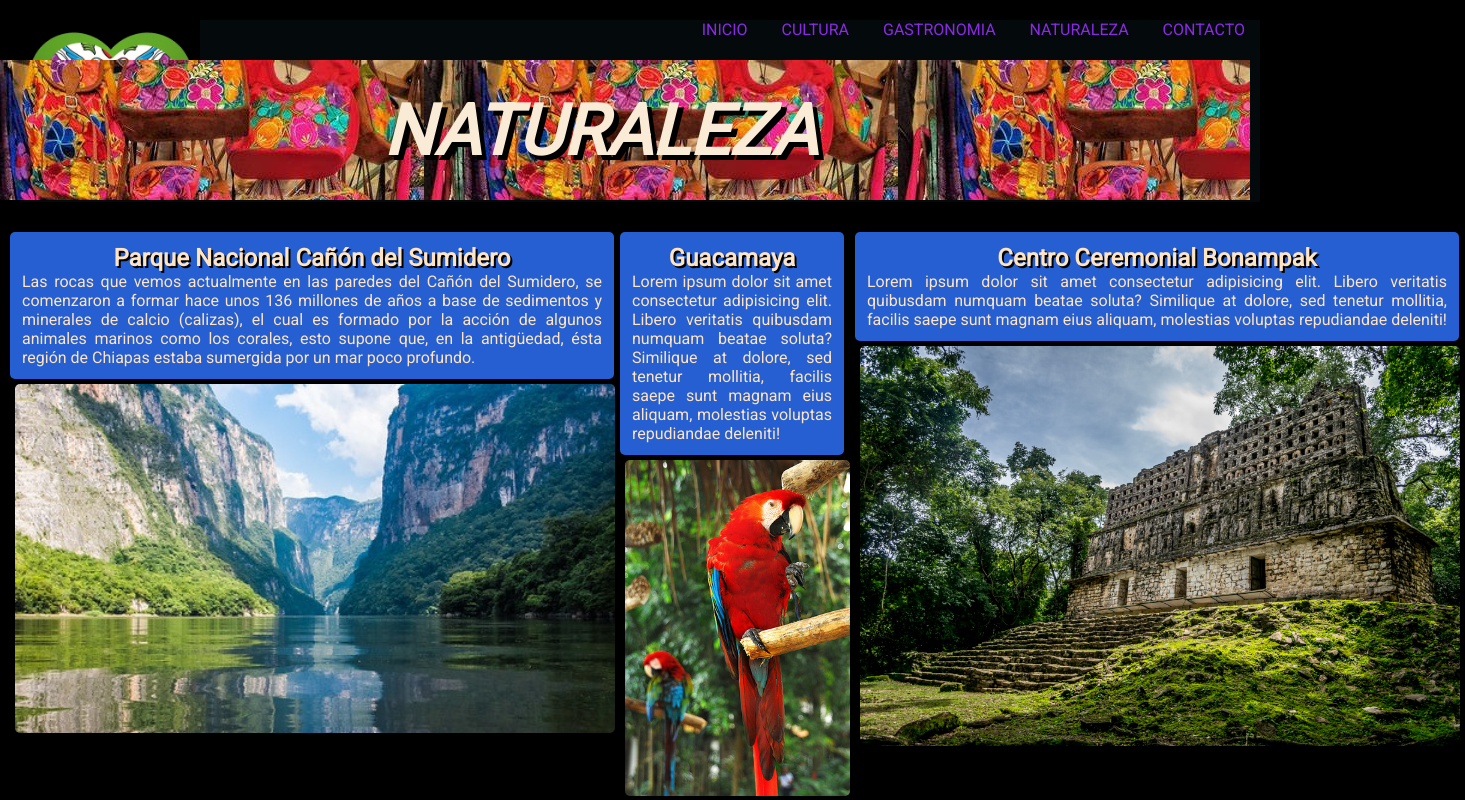
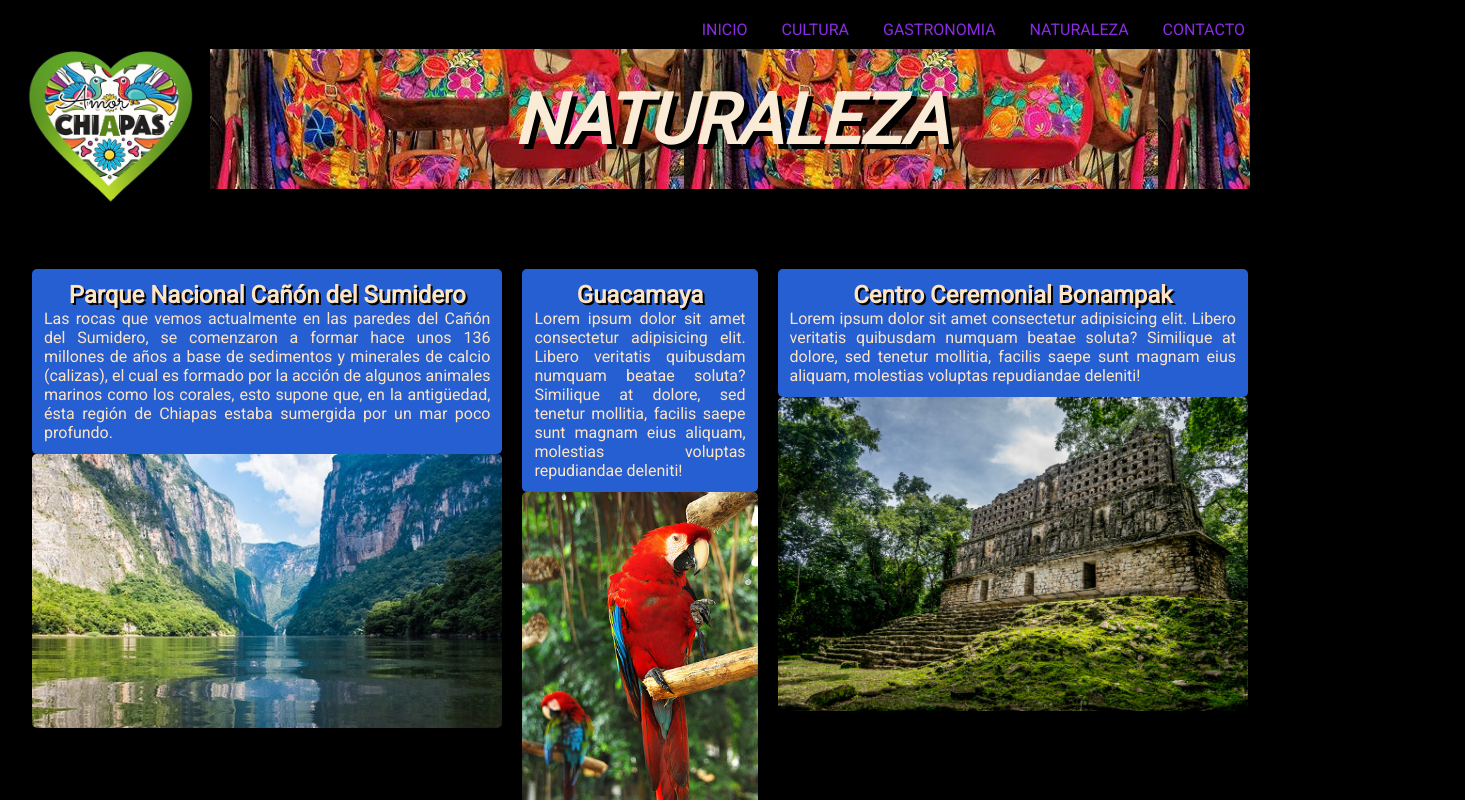
Before and after one commit to MarianaCerdaAldasoro/amorachiapas, a plain HTML site: page paginas/naturaleza.html in a window 1280 px wide. Shown: the top 800 px of the page, 1465 px wide, since content can reach past the window. Drawn offline with Linux system fonts and the light colour scheme.

Commit message:
initial commit

```diff
--- a/css/estilos.css
+++ b/css/estilos.css
@@ -3,12 +3,13 @@
     padding: 0;
 }
 
-.grid__container{
-    display: grid
-
-    border: 5px solid white
+.index-layout {
+    display: grid;
+    grid-template-areas:
+    "header header header"
+    "main main main"
+    "footer footer footer";
 }
-
 
 body {
     font-family: 'Roboto', sans-serif;
@@ -22,38 +23,54 @@ a {
 
 .header {
     display: flex;
+    grid-area: header;
+}
+
+.index-main {
+    grid-area: main;
+}
+
+.index-footer {
+    grid-area: footer;
+}
+
+.header__navegacion {
+    display: flex;
+    flex-direction: column-reverse;
+    align-items: flex-end;
+    position: relative;
+    background-color: black;
+    margin: 1.25rem;
+    width: 100%;
+}
+
+.header__navegacion--imagen-texto {
+    display: flex;
+    width: 100%;
 }
 
 h1 {
-    margin: 10px;
-    width: 1300px;
-    height: 110px;
+    margin: .625rem;
+    height: 6.875rem;
     color: antiquewhite;
-    font-size: 70px;
+    font-size: 4.375rem;
     font-style: oblique;
     text-align: center;
-    text-shadow: 5px 5px black;
+    text-shadow: .313rem .313rem black;
     background-image: url(../recursos/imagen1.jfif);
-    position: absolute;
+    background-repeat: repeat;
+    width: 100%;
     right: 0;
-    top: 30px;
-    padding-top: 30px;
-}
-
-.header__navegacion {
-    position: relative;
-    background-color: rgb(4, 9, 11);
-    margin: 20px;
-    width: 100%;
+    top: 1.875rem;
+    padding-top: 1.875rem;
 }
 
 .header__logo {
-    width: 180px;
+    width: 11.25rem;
 }
 
 .header__lista {
-    list-style-type:none ;
-    float: right;
+    list-style-type:none;
 }
 
 .header__item {
@@ -268,11 +285,17 @@ justify-content: center;
     padding: 12px;
     height: 100%;
 }
+.gastronomia__wrapper {
+display: flex;
+flex-direction: column;
+justify-content: center;
+align-items: center;
+}
 
 .gastronomia__comidas {
-display: flex;
-align-items:flex-start;
-justify-content: center;
+display: grid;
+grid-template-columns: 1fr 1fr 1fr;
+column-gap: 10px;
 }
 
 .gastronomia__platillos {
@@ -296,10 +319,11 @@ justify-content: center;
 }
 
 .naturaleza {
-    display: flex;
-    align-items:flex-start;
-    justify-content:space-between;
-    margin: 10px;
+    display: grid;
+    grid-template-columns:  2fr 1fr 2fr;
+    column-gap: 20px;
+    margin: 2rem;
+
 }
 
 .naturaleza__paisaje {
@@ -308,8 +332,7 @@ justify-content: center;
     }
 
 .paisaje__imagen {
-    width: 600px;
-    margin: 5px;
+    width: 100%;
     border-radius: 5px;
 }
 
@@ -318,7 +341,6 @@ justify-content: center;
     color: bisque;
     text-align: justify;
     padding: 12px;
-    width: 580px;
     border-radius: 5px;
 }
 
@@ -329,9 +351,8 @@ justify-content: center;
     }
 
 .animales__imagen {
-    width: 225px;
-    margin: 5px;
     border-radius: 5px;
+    width: 100%;
 }
 
 .animales__texto {
@@ -339,18 +360,16 @@ justify-content: center;
     color: bisque;
     text-align: justify;
     padding: 12px;
-    width: 200px;
     border-radius: 5px;
 }
 
 .naturaleza__plantas {
-    display:flex
+    display:flex;
+    margin: 1rem;
 }
 
 .plantas__imagen {
-    width: 1500px;
     border-radius: 10px;
-    margin: 10px;
 }
 
 .plantas__texto {
@@ -360,7 +379,6 @@ justify-content: center;
     text-align: justify;
     padding: 12px;
     border-radius: 10px;
-    margin: 10px;
 }
 .contacto {
     display: flex;
--- a/paginas/naturaleza.html
+++ b/paginas/naturaleza.html
@@ -17,8 +17,10 @@
     <header class="header">
 
         <nav class="header__navegacion">
-            <img class="header__logo" src="../recursos/WhatsApp Image 2022-04-19 at 7.23.14 PM.jpeg"></img>
-            <h1>NATURALEZA</h1>
+            <div class="header__navegacion--imagen-texto">
+                <img class="header__logo" src="../recursos/WhatsApp Image 2022-04-19 at 7.23.14 PM.jpeg"></img>
+                <h1>NATURALEZA</h1>
+            </div>
             <ul class="header__lista">
                 <li class="header__item"> <a href="../index.html">INICIO</a></li>
                 <li class="header__item"> <a href="cultura.html">CULTURA</a></li>
```
Also changed, not shown: index.html (+6 -4 lines), paginas/cultura.html (+4 -2 lines), paginas/gastronomia.html (+5 -3 lines), recursos/2do flor.png (added), recursos/5to y 6to flor lineasa.png (added).
